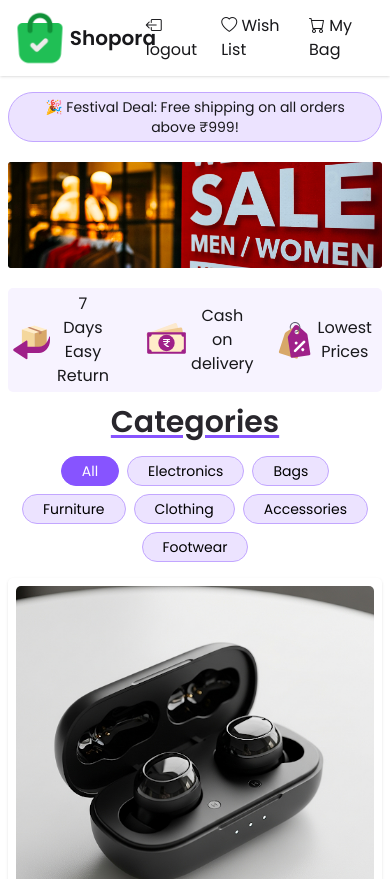
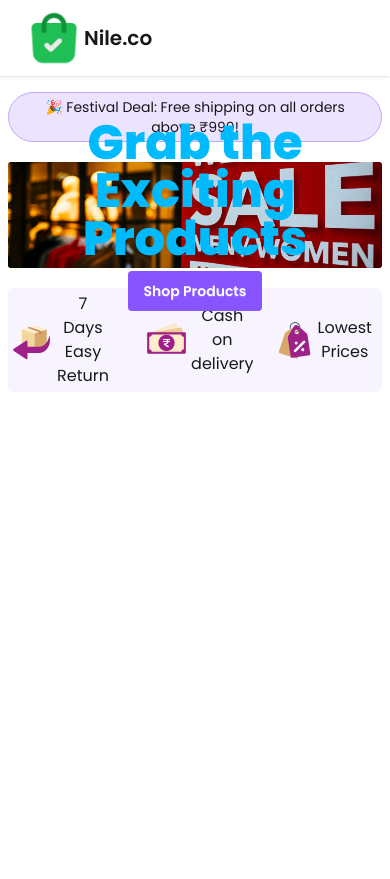
Before and after one commit to Jayavel2005/shopper.co, a React (Vite) app: page / in a window 390 px wide. Shown: the top 879 px of the page. After the commit the page ends 844 px from the top, so only its background shows below. Built offline with nearby package versions, Linux system fonts and the light colour scheme.

Commit message:
Product Details Page finished

```diff
--- a/index.html
+++ b/index.html
@@ -7,7 +7,7 @@
   <meta name="viewport" content="width=device-width, initial-scale=1.0" />
   <link rel="stylesheet" href="src/index.css">
   <link rel="shortcut icon" href="./src/assets/images/Icons/shopping-bag.png" type="image/x-icon">
-  <title>Shopora</title>
+  <title>Nile.co</title>
 </head>
 
 <body>
--- a/package.json
+++ b/package.json
@@ -12,6 +12,7 @@
   "dependencies": {
     "@tailwindcss/vite": "^4.1.11",
     "bootstrap-icons": "^1.13.1",
+    "lucide-react": "^0.541.0",
     "react": "^19.1.0",
     "react-dom": "^19.1.0",
     "react-toastify": "^11.0.5",
--- a/src/App.jsx
+++ b/src/App.jsx
@@ -1,20 +1,24 @@
-import React from 'react'
+import React, { useState } from 'react'
 import SignUp from './assets/Components/SignUp/SignUp'
 import Login from './assets/Components/Login/Login'
 import Navbar from './assets/Components/Navbar/Navbar'
 import 'bootstrap-icons/font/bootstrap-icons.css';
-import Ad from './assets/Components/Ad/Ad';
+import Home from './assets/Components/Home/Home';
 import ProductCard from './assets/Components/SubComponents/ProductCard/ProductCard';
 import ProductsList from './assets/Components/ProductsList/ProductsList';
+import ProductDetails from './assets/Components/ProductDetails/ProductDetails';
 
 const App = () => {
+
+
+  const [activePage, setActivePage] = useState("home");
+
   return (
     <div>
       <Navbar />
       <section className='px-2 my-4'>
-        <Ad />
-
-        <ProductsList />
+        {activePage === 'home' && <Home onNavigate={() => setActivePage("products")}/>}
+        {activePage === 'products' && <ProductsList onBack={() => setActivePage("home")} />}
 
       </section>
     </div>
--- a/src/assets/Components/Ad/Ad.jsx
+++ b/src/assets/Components/Home/Home.jsx
@@ -7,12 +7,19 @@ import lowestPrice from "../../images/Icons/lowest-price.svg"
 
 
 
-const Ad = () => {
+const Home = ({ onNavigate }) => {
     return (
         <div className='my-3 text-center'>
             <Badge badgeContent="🎉 Festival Deal: Free shipping on all orders above ₹999!" />
 
-            <img src={banner} alt="" className='block mx-auto my-5 w-full' />
+            <div className='relative flex justify-center items-center'>
+                <div className='absolute inline-flex items-center justify-center flex-col'>
+                    <p className='text-5xl font-extrabold text-info my-1'>Grab the Exciting Products </p>
+                    <button className='btn border-none shadow-none bg-[#8754ff] my-1 text-white' onClick={onNavigate}>Shop Products</button>
+                </div>
+                <img src={banner} alt="" className='block mx-auto my-5 w-full' />
+
+            </div>
 
             <div className='bg-[#F7F3FF] flex justify-center py-1 rounded-[5px]'>
                 <div className='flex gap-10'>
@@ -26,4 +33,4 @@ const Ad = () => {
     )
 }
 
-export default Ad
+export default Home
--- a/src/assets/Components/Navbar/Navbar.jsx
+++ b/src/assets/Components/Navbar/Navbar.jsx
@@ -1,13 +1,13 @@
 import React from 'react'
 import logo from "../../images/Icons/shopping-bag.png"
-const Navbar = () => {
+const Navbar = ({ onNavigate }) => {
     return (
         <nav className='shadow p-2 px-5 flex items-center justify-between'>
             <div className='inline-flex items-center justify-center  px-1'>
                 <img src={logo} alt="logo" className='w-15' />
-                <p className='font-semibold text-xl'>Shopora</p>
+                <p className='font-semibold text-xl'>Nile.co</p>
             </div>
-            <div className='flex gap-5 justify-center items-center'>
+            <div className='flex gap-5 justify-center items-center max-sm:hidden'>
                 <div><i className="bi bi-box-arrow-left"></i> logout</div>
                 <div><i className="bi bi-heart"></i> Wish List</div>
                 <div><i className="bi bi-cart"></i> My Bag</div>
--- /dev/null
+++ b/src/assets/Components/ProductDetails/ProductDetails.jsx
@@ -0,0 +1,35 @@
+import React from 'react'
+import { Tag, Star, Zap, ShoppingCart } from 'lucide-react';
+
+
+const ProductDetails = ({ selectedProductdetail, removeSeletecdProduct }) => {
+  return (
+    <>
+      <button className='flex  items-center gap-1 p-1 text-[#8754ff] cursor-pointer' onClick={removeSeletecdProduct}><i className="bi bi-arrow-left-circle-fill text-xl"></i> Back to Products</button>
+      <section className='px-2 max-xl:flex-col sm:px-15 lg:px-24 xl:px-40 border flex  gap-5 items-start py-5'>
+        <img src={selectedProductdetail.image} alt={selectedProductdetail.name} className='rounded-2xl w-[500px] max-xl:w-full' />
+
+        <div className='border p-5 flex flex-col items-start'>
+          <h2 className='font-semibold text-5xl my-1'>{selectedProductdetail.name}</h2>
+          <p className='text-xl my-1'>{selectedProductdetail.description}</p>
+
+          <div className='flex items-center gap-3'><span className='bg-green-600 rounded-sm text-amber-50 px-1.5 my-2 py-0 text-sm flex items-center gap-1'><Star width={17} /> {selectedProductdetail.rating}</span> <span className='text-gray-500 text-sm'>86 ratings & 105 reviews</span></div>
+
+          <div className='flex items-center gap-3'><span className='text-3xl my-2 font-bold'>₹ {Math.floor(selectedProductdetail.price - selectedProductdetail.price * 15 / 100)} </span> <del>₹ {selectedProductdetail.price}</del> <span className='text-emerald-600 font-semibold'>{selectedProductdetail.offer}</span></div>
+
+
+          <div className='text-lg bg-green-500 inline-flex items-center justify-center gap-2 hover:bg-green-600 text-neutral-50 my-2 px-3 py-1 rounded-full'><Tag width={16} /> <p className='text-[15px]'>{selectedProductdetail.brand}</p></div>
+
+
+          <div className='sm:gap-5 gap-3 my-3 flex  max-sm:flex-col'>
+            <button className='bg-purple-500 p-4 text-white font-semibold cursor-pointer hover:shadow hover:shadow-purple-300 transition-all rounded-md inline-flex '><ShoppingCart width={20}/> &nbsp; ADD TO CART</button>
+            <button className='bg-purple-600 p-4 text-white font-semibold cursor-pointer hover:shadow hover:shadow-purple-300 transition-all rounded-md inline-flex'><Zap width={20} />&nbsp; BUY NOW</button>
+          </div>
+
+        </div>
+      </section>
+    </>
+  )
+}
+
+export default ProductDetails
--- a/src/assets/Components/ProductsList/ProductsList.jsx
+++ b/src/assets/Components/ProductsList/ProductsList.jsx
@@ -2,8 +2,9 @@ import React, { useState } from 'react';
 import ProductCard from '../SubComponents/ProductCard/ProductCard';
 import products from '../../data/products';
 import { ToastContainer, toast } from 'react-toastify';
+import ProductDetails from '../ProductDetails/ProductDetails';
 
-const ProductsList = () => {
+const ProductsList = ({ onBack }) => {
     const categories = [
         "All",
         "Electronics",
@@ -45,12 +46,17 @@ const ProductsList = () => {
 
         }
     };
+    const [selecetdProduct, setSelectedProduct] = useState(null);
 
 
     console.log(wishlist);
+    console.log(selecetdProduct);
+
 
     return (
         <section>
+            {selecetdProduct ? <ProductDetails selectedProductdetail={selecetdProduct} removeSeletecdProduct={() => setSelectedProduct(null)}/> : <>
+                <button className='flex items-center gap-1 p-1 text-[#8754ff] cursor-pointer' onClick={onBack}><i className="bi bi-arrow-left-circle-fill text-xl"></i> Back to home</button>
                 <div>
                     <p className='text-center text-3xl my-2 font-semibold text-[#28262C] underline underline-offset-3 decoration-[#8754ff]'>
                         Categories
@@ -71,10 +77,10 @@ const ProductsList = () => {
                 </div>
                 <div className='grid lg:grid-cols-4 md:grid-cols-3 sm:grid-cols-1 gap-6'>
                     {selectedCategory.map((product, index) => (
-                    <ProductCard key={index} product={product} AddToWishList={toggleWishList} isWishListed={wishlist.some(item => item.id === product.id)} />
+                        <ProductCard key={index} product={product} AddToWishList={toggleWishList} isWishListed={wishlist.some(item => item.id === product.id)} setProductDetails={() => setSelectedProduct(product)} />
                     ))}
                 </div>
-            <ToastContainer />
+                <ToastContainer /></>}
         </section>
     );
 };
--- a/src/assets/Components/SubComponents/ProductCard/ProductCard.jsx
+++ b/src/assets/Components/SubComponents/ProductCard/ProductCard.jsx
@@ -1,12 +1,12 @@
 import React from 'react'
 
 
-const ProductCard = ({ product, AddToWishList, isWishListed }) => {
+const ProductCard = ({ product, AddToWishList, isWishListed, setProductDetails }) => {
     return (
-        <div className='shadow rounded-[5px] cursor-pointer '>
+        <div className='shadow rounded-[5px] cursor-pointer ' >
 
-            <div className='p-2 relative flex justify-center items-end'>
-                <img src={`${product.image}`} alt="product Name" className='rounded-[5px] w-full' />
+            <div className='p-2 relative flex justify-center items-end' >
+                <img src={`${product.image}`} alt="product Name" className='rounded-[5px] w-full' onClick={setProductDetails} />
                 <div className='flex gap-3 absolute bottom-5'>
                     <div className="w-10 h-10 bg-white rounded-full flex items-center justify-center" onClick={() => AddToWishList(product)}>
                         <i className={`${isWishListed ? 'bi bi-heart-fill text-red-600' : 'bi bi-heart'}`}></i>
--- a/src/assets/data/products.js
+++ b/src/assets/data/products.js
@@ -4,7 +4,7 @@ let products = [
     name: "OnePlus Nord Buds 2",
     category: "Electronics",
     brand: "OnePlus",
-    price: 14999,
+    price: 999,
     rating: 4.5,
     stock: 50,
     image: "src/assets/images/ProductImages/airpods.png",
@@ -65,7 +65,7 @@ let products = [
     offer: "20% off"
   },
   {
-    id: 7,
+    id: 6,
     name: "boAt Rockerz 450 Wireless Headphones",
     category: "Electronics",
     brand: "boAt",
@@ -78,7 +78,7 @@ let products = [
     offer: "18% off"
   },
   {
-    id: 8,
+    id: 7,
     name: "Fossil Grant Chronograph Leather Watch",
     category: "Accessories",
     brand: "Fossil",
@@ -91,7 +91,7 @@ let products = [
     offer: "25% off"
   },
   {
-    id: 9,
+    id: 8,
     name: "Redragon K552 Kumara RGB Mechanical Gaming Keyboard",
     category: "Electronics",
     brand: "Redragon",
@@ -104,7 +104,7 @@ let products = [
     offer: "10% off"
   },
   {
-    id: 10,
+    id: 9,
     name: "Titan Black Metallic Analog Watch",
     category: "Accessories",
     brand: "Titan",
@@ -117,7 +117,7 @@ let products = [
     offer: "15% off"
   },
   {
-    id: 11,
+    id: 10,
     name: "Nike Court Royale 2 White Sneakers",
     category: "Footwear",
     brand: "Nike",
@@ -130,7 +130,7 @@ let products = [
     offer: "30% off"
   },
   {
-    id: 12,
+    id: 11                                                                                     ,
     name: "Tommy Hilfiger Premium Brown Leather Wallet",
     category: "Accessories",
     brand: "Tommy Hilfiger",
```
Also changed, not shown: 1 other file (tests, documents, lock files or other folders). Lines whose indentation alone changed are shown as unchanged.
